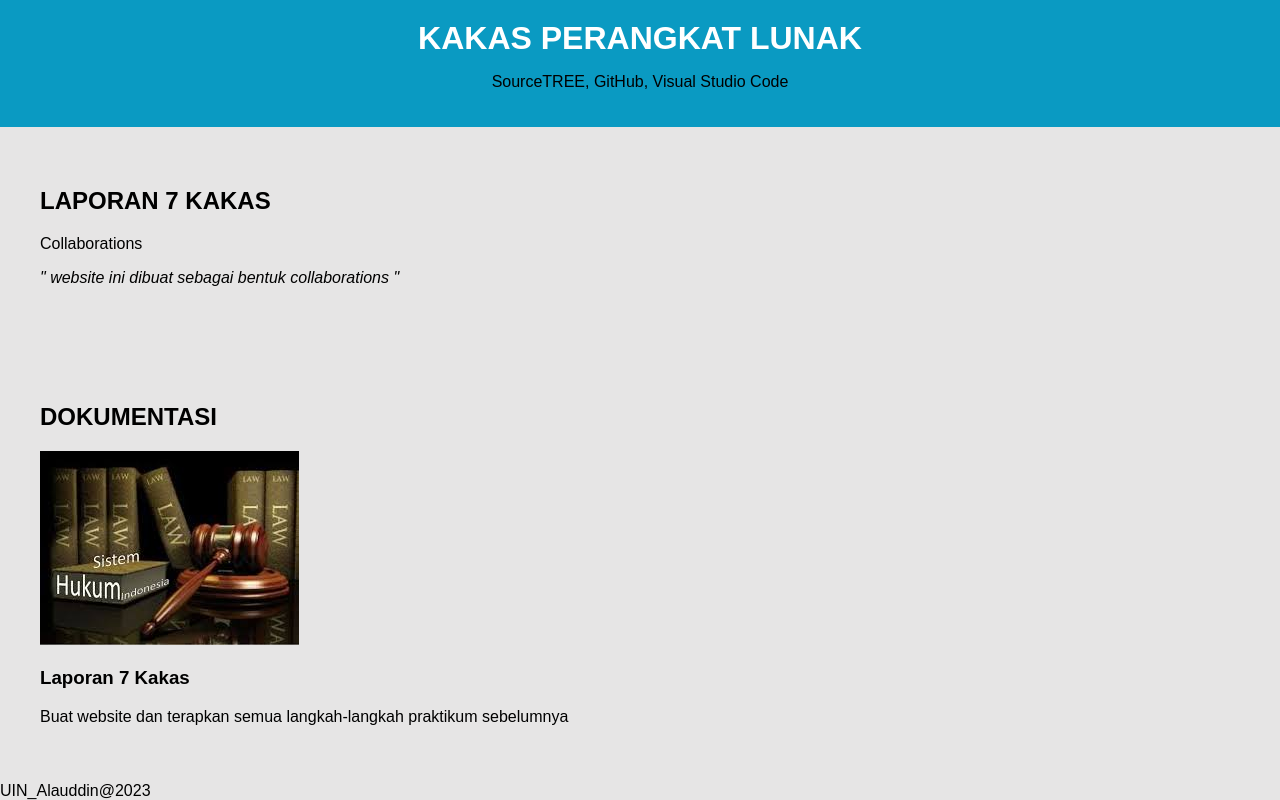
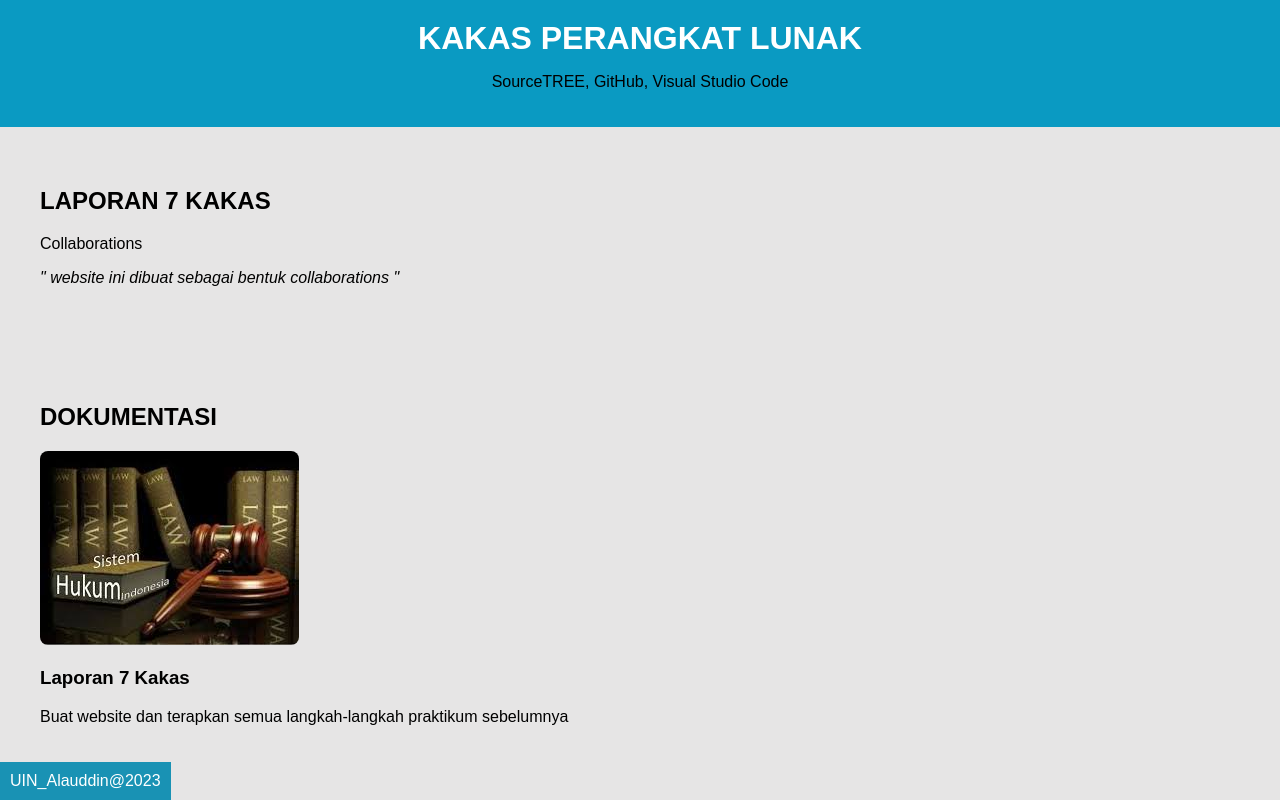
Before and after one commit to gitkurahmawati123/laporan-7, a plain HTML site: page index.html in a window 1280 px wide. Drawn offline with Linux system fonts and the light colour scheme.

Commit message:
tambahkan css pada img dan footer

```diff
--- a/styles.css
+++ b/styles.css
@@ -33,3 +33,18 @@ p{
 .hasil{
     margin-bottom: 20px;
 }
+
+img{
+    max-width: 100%;
+    height: auto;
+    border-radius: 8px;
+}
+
+#footer {
+    background-color: #1992b4;
+    color: #fff;
+    text-align: center;
+    padding: 10px;
+    position: fixed;
+    bottom: 0;
+}
```
